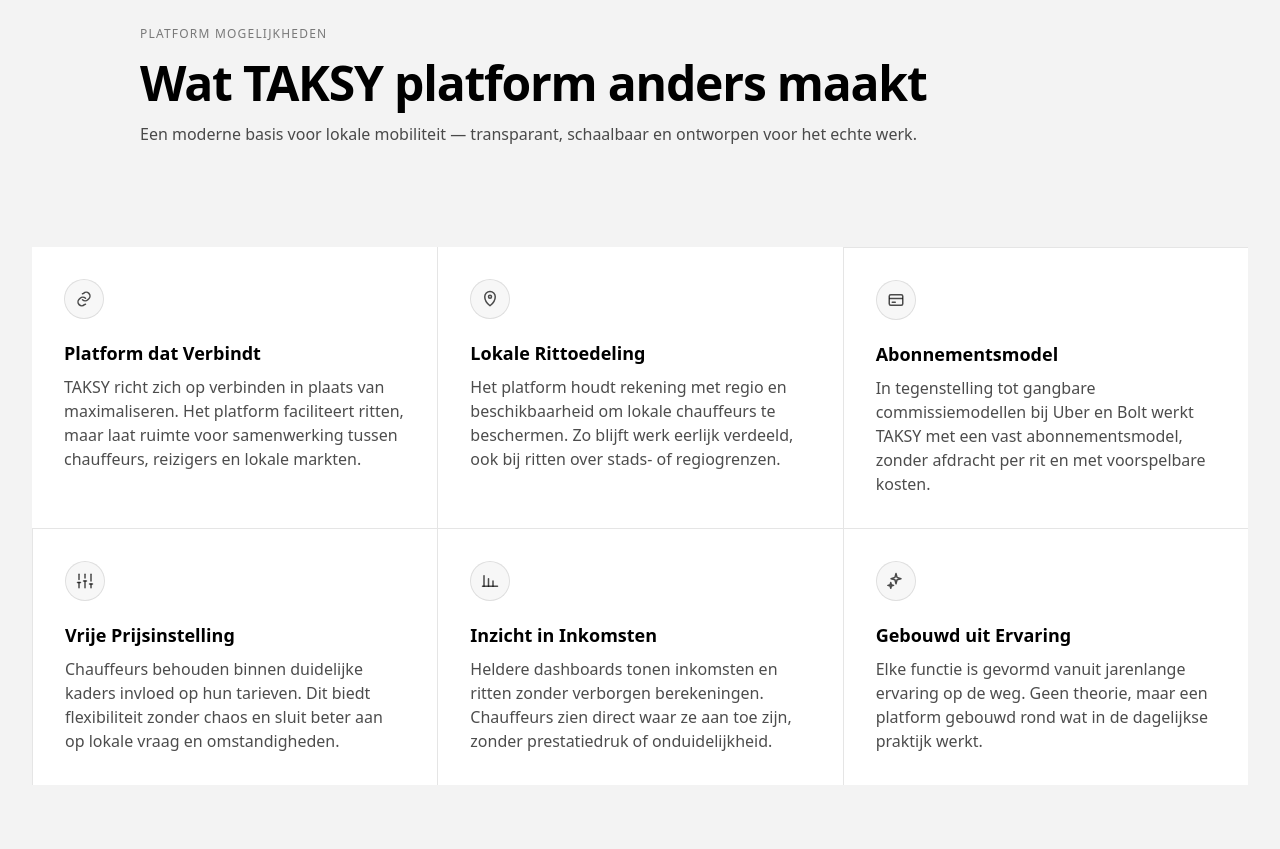
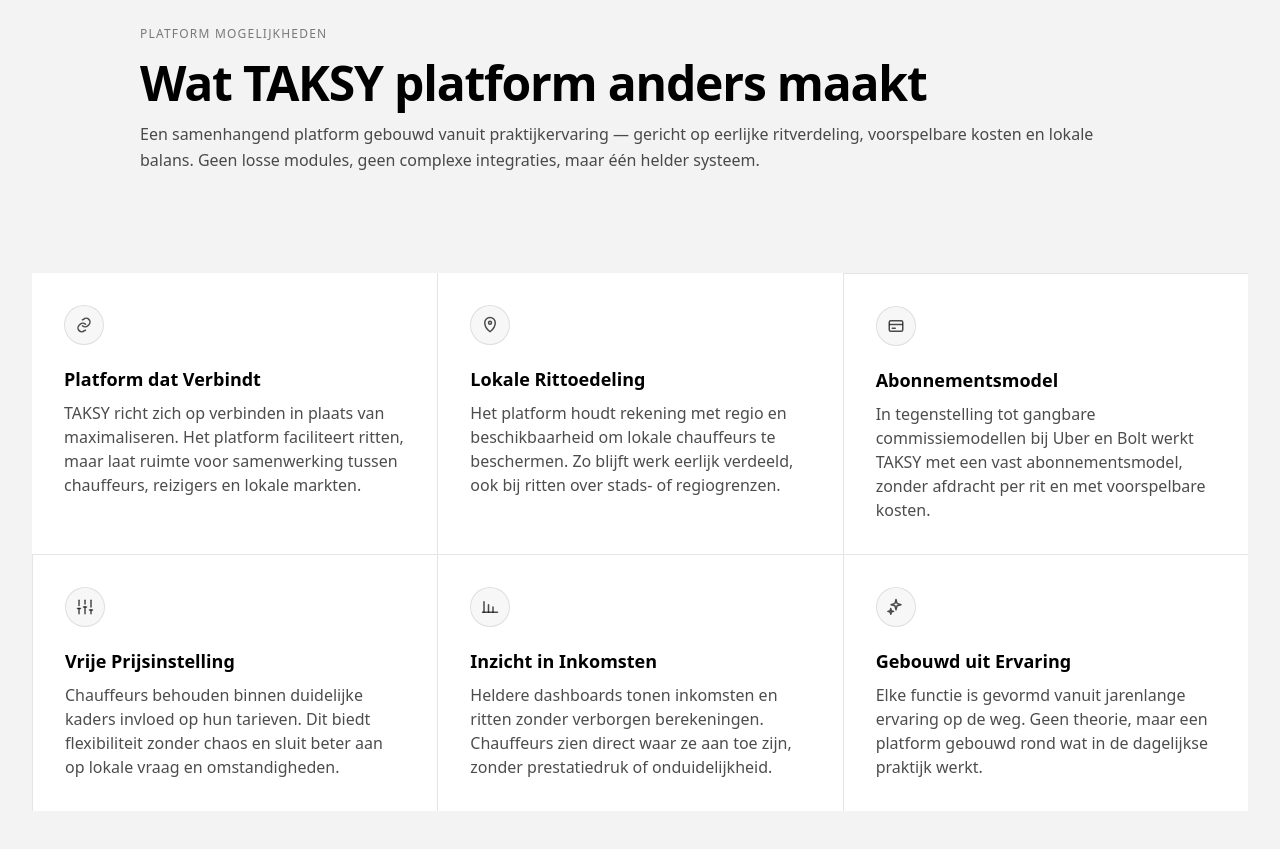
Before and after one commit to Taksyeu/Taksy, a Next.js app: page / in a window 1280 px wide. Shown: the part 1360-2209 px from the top of the page. Built offline with nearby package versions, Linux system fonts and the light colour scheme.

Commit message:
Section 2 desktop centering + subline refinement

```diff
--- a/src/components/landing/FeaturesSection.tsx
+++ b/src/components/landing/FeaturesSection.tsx
@@ -52,7 +52,7 @@ export function FeaturesSection() {
             02
           </div>
 
-          <div className="mx-auto flex w-full max-w-[1000px] flex-col items-start text-left lg:items-start lg:text-left">
+          <div className="mx-0 flex w-full max-w-[1000px] flex-col items-start text-left lg:mx-0 lg:items-start lg:text-left xl:mx-auto">
             <div className="mb-4 text-xs uppercase tracking-widest text-black/50">
               PLATFORM MOGELIJKHEDEN
             </div>
@@ -62,8 +62,7 @@ export function FeaturesSection() {
             </h2>
 
             <p className="mt-3 max-w-[1000px] text-pretty text-base leading-relaxed text-black/70">
-              Een moderne basis voor lokale mobiliteit — transparant, schaalbaar en ontworpen voor het echte
-              werk.
+              Een samenhangend platform gebouwd vanuit praktijkervaring — gericht op eerlijke ritverdeling, voorspelbare kosten en lokale balans. Geen losse modules, geen complexe integraties, maar één helder systeem.
             </p>
           </div>
         </div>
```
